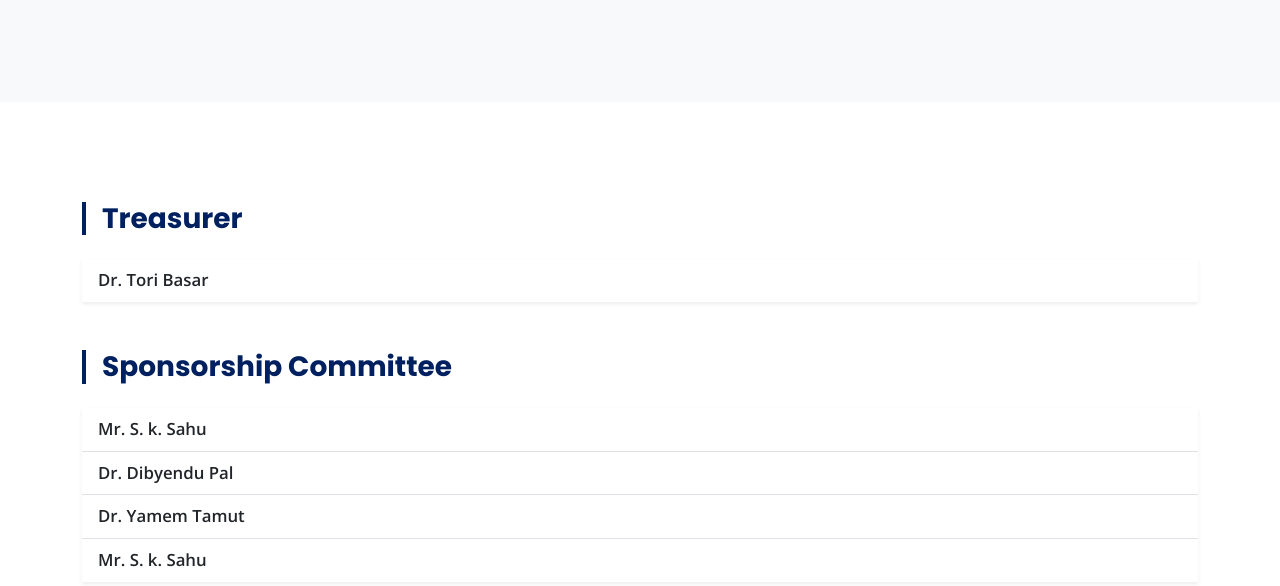
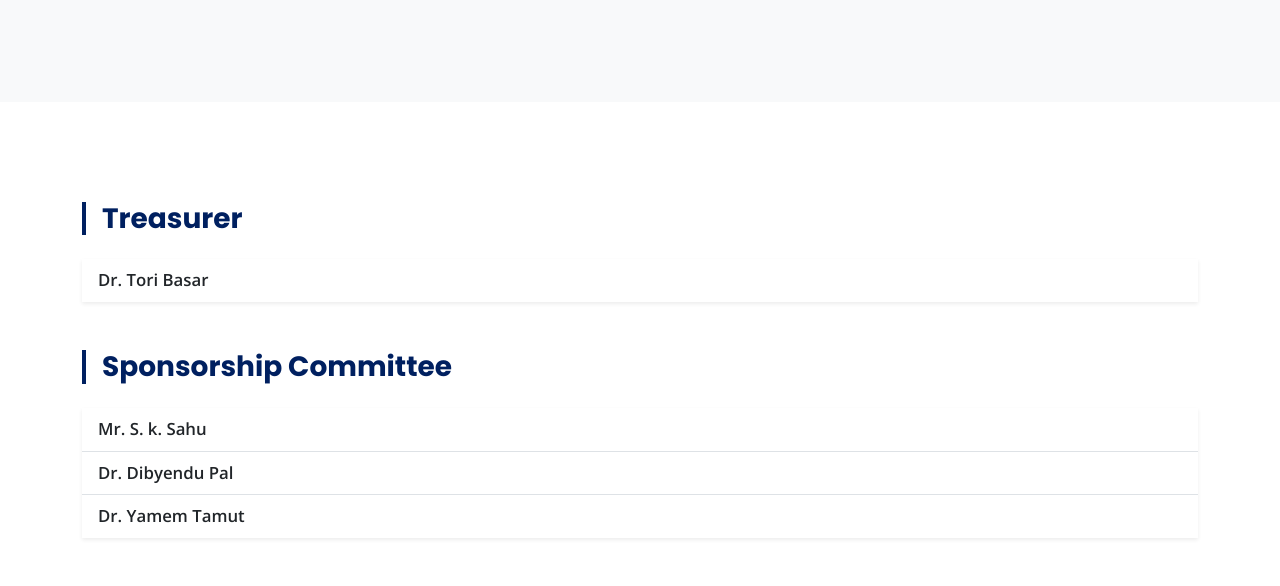
Before and after one commit to pranavupadhyay123/SSAME_2026, a plain HTML site: page pages/organising_committee.html in a window 1280 px wide. Shown: the part 214-800 px from the top of the page. Drawn offline with nearby package versions, Linux system fonts and the light colour scheme.

Commit message:
Update organising_committee.html

```diff
--- a/pages/organising_committee.html
+++ b/pages/organising_committee.html
@@ -124,7 +124,6 @@
                     <li class="list-group-item"><strong>Mr. S. k. Sahu</strong></li>
                     <li class="list-group-item"><strong>Dr. Dibyendu Pal</strong></li>
                     <li class="list-group-item"><strong>Dr. Yamem Tamut</strong></li>
-                    <li class="list-group-item"><strong>Mr. S. k. Sahu</strong></li>
                 </ul>
             </div>
 
```
